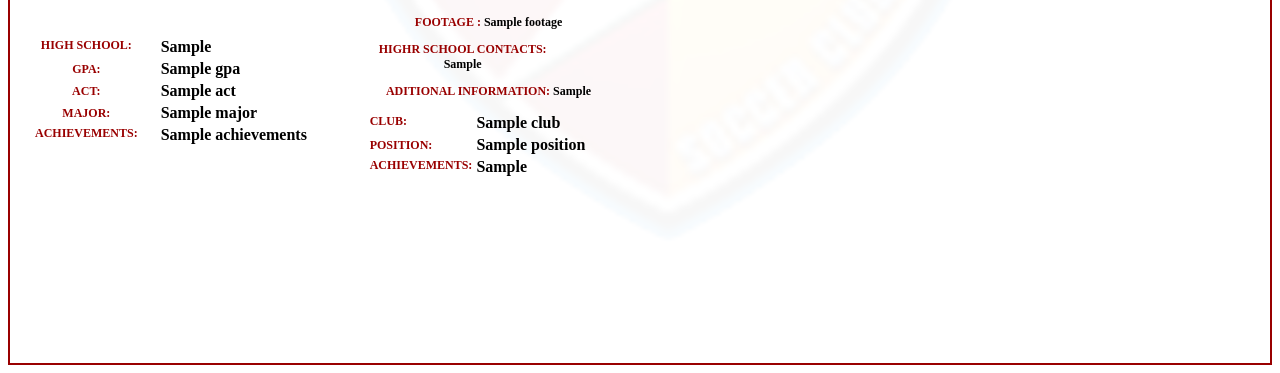
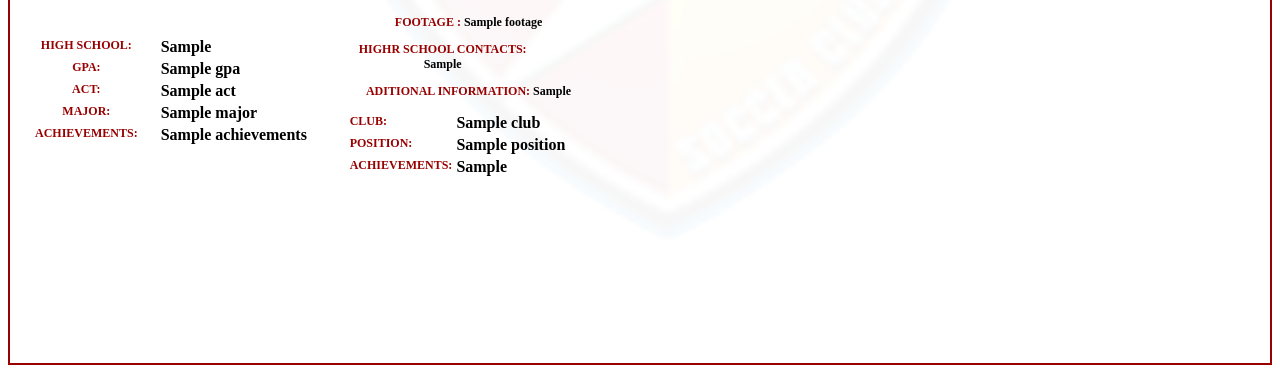
Before and after one commit to izazasif/user_resgistration, a Laravel app: template resources/views/profile/pdf_template.blade.php in a window 1280 px wide. Shown: the part 667-1040 px from the top of the page. Run offline with Laravel 10, Linux system fonts and the light colour scheme; the template is opened without the code that fills it: most values are stand-ins (such as "Sample title", 1, 10 or a date in 2020); grey boxes marked "Sample" are stand-in pictures; data that the repository does not hold is empty.

Commit message:
last12314

```diff
--- a/resources/views/profile/pdf_template.blade.php
+++ b/resources/views/profile/pdf_template.blade.php
@@ -116,12 +116,9 @@
                 </th>
             </tr>
         </table>
-
         <table >
-        <tr>
+            <tr >
                 <th>
-            <!-- <h2 style="color: red;padding-left: 100px;">ACADEMICS</h2>
-            <h2 style="border-bottom: 2px solid black;margin-left:130px;width:150px;margin-top:-20px;"></h2> -->
                     <table>
 
                             <tr>
@@ -129,15 +126,15 @@
                                 <th style="padding-left: 20px;font-size: 16px;width:160px;text-align: justify;">{{ $profile->h_school }}</th>
                             </tr>
                             <tr>
-                        <th style="padding-left: 20px;font-size: 12px;width:80px;font-weight: bold;margin: 2;color:#990000;">GPA: </th>
+                                <th style="padding-left: 20px;font-size: 12px;width:80px;font-weight: bold;margin: 2;color:#990000;vertical-align: top;">GPA: </th>
                                 <th style="padding-left: 20px;font-size: 16px;width:80px;text-align: justify;">{{ $profile->gpa }} </th>
                             </tr>
                             <tr>
-                        <th style="padding-left: 20px;font-size: 12px;width:80px;font-weight: bold;margin: 2;color:#990000;">ACT:</th>
+                                <th style="padding-left: 20px;font-size: 12px;width:80px;font-weight: bold;margin: 2;color:#990000;vertical-align: top;">ACT:</th>
                                 <th style="padding-left: 20px;font-size: 16px;width:80px;text-align: justify;">{{ $profile->act }}</th>
                             </tr>
                             <tr>
-                        <th style="padding-left: 20px;font-size: 12px;width:80px;font-weight: bold;margin: 2;color:#990000;">MAJOR:</th>
+                                <th style="padding-left: 20px;font-size: 12px;width:80px;font-weight: bold;margin: 2;color:#990000;vertical-align: top;">MAJOR:</th>
                                 <th style="padding-left: 20px;font-size: 16px;width:80px;text-align: justify;">{{ $profile->major }}</th>
                             </tr>
                             <tr>
@@ -147,65 +144,26 @@
                     </table>
                 </th>
                 <th>
-            <!-- <h2 style="color: #990000;padding-left: 60px;">ATHLETICS</h2>
-            <h2 style="border-bottom: 2px solid black;margin-left:140px;width:150px;margin-top:-20px;"></h2> -->
                     <table>
                         <tr>
-                        <th style="padding-left: 40px;font-size: 12px;width:20px;font-weight: bold;margin: 2;color:#990000;text-align: left;vertical-align: top;">CLUB:</th>
-                        <th style="font-size: 16px;width:130px;text-align: left;vertical-align: top;">{{ $profile->club }}</th>
+                            <th style="padding-left: 20px;font-size: 12px;width:20px;font-weight: bold;margin: 2;color:#990000;text-align: left;vertical-align: top;">CLUB:</th>
+                            <th style="font-size: 16px;width:130px;text-align: justify;vertical-align: top;">{{ $profile->club }}</th>
                         </tr>
                         <tr>
-                        <th style="padding-left: 40px;font-size: 12px;width:20px;font-weight: bold;margin: 2;color:#990000;text-align: left;">POSITION: </th>
+                            <th style="padding-left: 20px;font-size: 12px;width:20px;font-weight: bold;margin: 2;color:#990000;text-align: left;vertical-align: top;">POSITION: </th>
                             <th style="font-size: 16px;width:80px;text-align: justify;">{{ $profile->position }} </th>
                         </tr>
                         <tr>
-                        <th style="padding-left: 40px;font-size: 12px;width:20px;font-weight: bold;margin: 2;color:#990000;text-align: left;vertical-align: top;">ACHIEVEMENTS:</th>
+                            <th style="padding-left: 20px;font-size: 12px;width:20px;font-weight: bold;margin: 2;color:#990000;text-align: left;vertical-align: top;">ACHIEVEMENTS:</th>
                             <th style="font-size: 16px;width:130px;text-align: justify;vertical-align: top;">{{ $profile->c_achievements  }}</th>
                         </tr>
-                     <p style="padding-left: 40px;font-size: 12px;font-weight: bold;color:#990000;">FOOTAGE :  <strong style="color:black;text-align: justify;"> {{ $profile->footage }} </strong></p>
-                        <p style="padding-left: 40px;font-size: 12px;font-weight: bold;color:#990000;width:190px;">HIGHR SCHOOL CONTACTS: <strong style="color:black;text-align: justify;"> {{ $profile->h_contact }} </strong> </p>
-                        <p style="padding-left: 40px;font-size: 12px;font-weight: bold;color:#990000;">ADITIONAL INFORMATION:<strong style="color:black;text-align: justify;"> {{ $profile->additional_information }} </strong></p>
+                            <p style="padding-left: 20px;font-size: 12px;font-weight: bold;color:#990000;margin: 2;">FOOTAGE :  <strong style="color:black;text-align: justify;"> {{ $profile->footage }} </strong></p>
+                           <p style="padding-left: 20px;font-size: 12px;font-weight: bold;color:#990000;width:190px;margin: 2;">HIGHR SCHOOL CONTACTS: <strong style="color:black;text-align: justify;"> {{ $profile->h_contact }} </strong> </p>
+                            <p style="padding-left: 20px;font-size: 12px;font-weight: bold;color:#990000;margin: 2;">ADITIONAL INFORMATION:<strong style="color:black;text-align: justify;"> {{ $profile->additional_information }} </strong></p>
                     </table>
                 </th>
             </tr>
         </table>
     </div>
-    <!-- <div class="container">
-    <div class="row">
-        <div class="col-md-6">
-            <h2>Academics</h2>
-            <p><strong>High School: </strong>&nbsp; &nbsp;{{ $profile->h_school }}</p>
-            <p><strong>GPA: </strong>&nbsp; &nbsp;{{ $profile->gpa }}</p>
-            <p><strong>Act:</strong>&nbsp; &nbsp;{{ $profile->act }}</p>
-            <p><strong>Major:</strong>&nbsp; &nbsp;{{ $profile->major }}</p>
-            <p><strong>Achievements: </strong>&nbsp; &nbsp;{{ $profile->achievements }}</p>
-        </div>
-        <div class="col-md-6">
-            <h2>Athletics</h2>
-            <p><strong>Club: </strong>&nbsp; &nbsp;{{ $profile->club }}</p>
-            <p><strong>Position: </strong>&nbsp; &nbsp;{{ $profile->position }}</p>
-            <p><strong>club achievements:</strong>&nbsp; &nbsp;{{ $profile->c_achievements }}</p>
-            <p><strong>Footage :</strong>&nbsp; &nbsp;{{ $profile->footage }}</p>
-            <p><strong>High School Contact:</strong>&nbsp; &nbsp;{{ $profile->h_contact }}</p>
-            <p><strong>Aditional Information:</strong>&nbsp; &nbsp;{{ $profile->additional_information }}</p>
-        </div>
-    </div>
-  </div>
-
-   <td style="padding-left: 20px;">
-
-            <h2 style="margin-left:90px;">ATHLETICS</h2>
-
-            <p><strong>CLUB: </strong>&nbsp; &nbsp;{{ $profile->club }}</p>
-            <p><strong>POSITION: </strong>&nbsp; &nbsp;{{ $profile->position }}</p>
-            <p><strong>CLUB ACHIEVEMENTS:</strong>&nbsp; &nbsp;{{ $profile->c_achievements }}</p>
-            <p><strong>FOOTAGE :</strong>&nbsp; &nbsp;{{ $profile->footage }}</p>
-            <p><strong>HIGHR SCHOOL CONTACTS:</strong>&nbsp; &nbsp;{{ $profile->h_contact }}</p>
-            <p><strong>ADITIONAL INFORMATION:</strong>&nbsp; &nbsp;{{ $profile->additional_information }}</p>
-            </td>
--->
-
-
-
 </body>
 </html>
```
Also changed, not shown: public/app/user/20230914051840_474432.jpg (added). Lines whose indentation alone changed are shown as unchanged.
